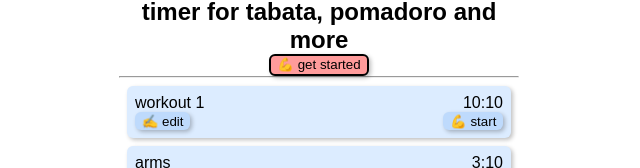
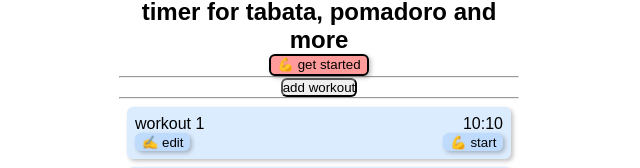
Before and after one commit to maxstepanyuk/timefit-react, a React (Vite) app: page / in a window 1280 px wide. Shown: the part 363-531 px from the top of the page, without its empty margins (321-961 px from the left). Built offline with nearby package versions, Linux system fonts and the light colour scheme.

Commit message:
`App` add test button to add test workout

```diff
--- a/src/App.tsx
+++ b/src/App.tsx
@@ -1,3 +1,4 @@
+import { useState } from 'react'
 // models
 import type { WorkoutCardProps, WorkoutProps } from './models/workout'
 // components
@@ -11,6 +12,8 @@
   { minutes: 8, seconds: 10, name: "legs" },
   { minutes: 30, seconds: 10, name: "core" },
 ]
+
+let testWorkout: WorkoutCardProps = { minutes: 10, seconds: 10, name: "new" }
 
 let workout1: WorkoutProps = {
   name: 'Arms HIT',
@@ -45,11 +48,18 @@
 
 
 function App() {
+
+  const [workoutsState, setWorkoutsState] = useState(workouts)
+
+  function addWorkout() {setWorkoutsState(workoutsState => [...workoutsState, testWorkout])}
+
   return (
     <>
       <LandingPage></LandingPage>
       <hr />
-      <WorkoutsPage workouts={workouts}></WorkoutsPage>
+      <button onClick={() => addWorkout()}>add workout</button>
+      <hr />
+      <WorkoutsPage workouts={workoutsState}></WorkoutsPage>
       <hr />
       <WorkoutDetailsPage workout={workout1} ></WorkoutDetailsPage>
     </>
```
